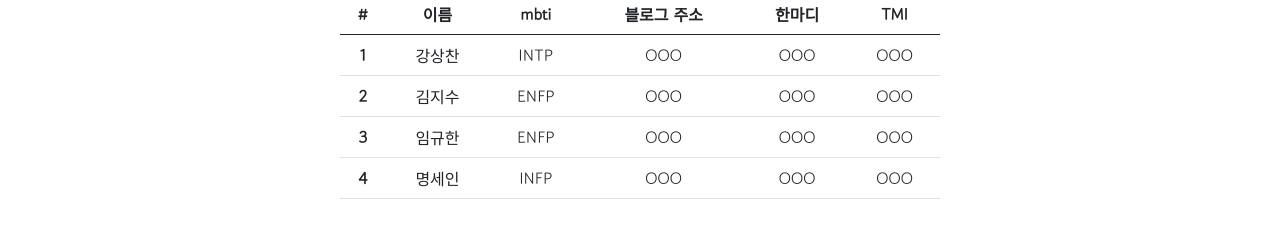
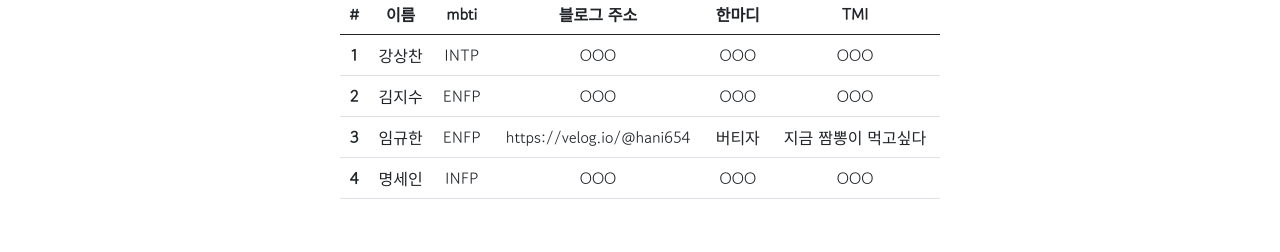
Before and after one commit to whalesharkpiyong/-, a plain HTML site: page index.html in a window 1280 px wide. Shown: the part 668-920 px from the top of the page. Drawn offline with nearby package versions, Linux system fonts and the light colour scheme; no server answers.

Commit message:
팀원소개 내용추가

```diff
--- a/index.html
+++ b/index.html
@@ -1,5 +1,4 @@
 <!-- # melody_cinematics -->
-<!-- 00 -->
 <!doctype html>
 <html lang="en">
 
@@ -197,9 +196,9 @@
           <th scope="row">3</th>
           <td>임규한</td>
           <td>ENFP</td>
-          <td>OOO</td>
-          <td>OOO</td>
-          <td>OOO</td>
+          <td>https://velog.io/@hani654</td>
+          <td>버티자</td>
+          <td>지금 짬뽕이 먹고싶다</td>
         </tr>
         <tr>
           <th scope="row">4</th>
```
